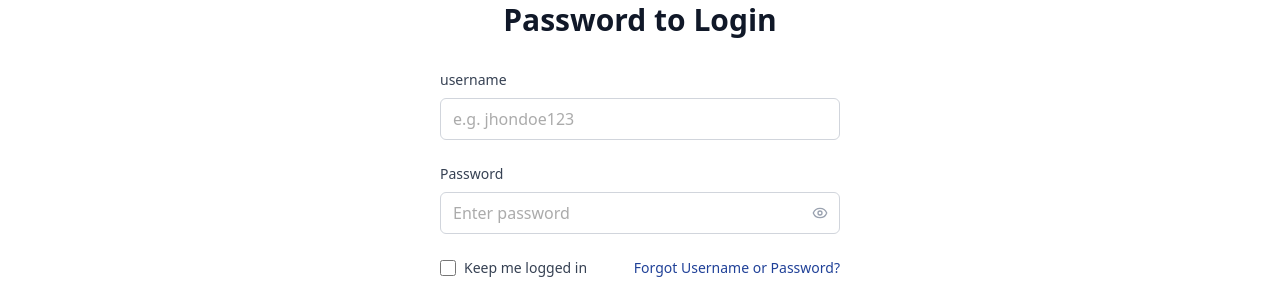
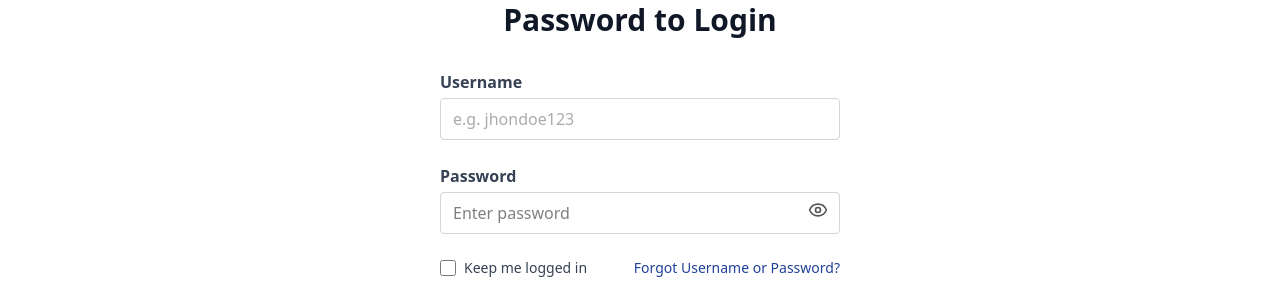
Before and after one commit to jahidpolygontech/PEP, a Next.js app: page / in a window 1280 px wide. Shown: the part 138-422 px from the top of the page. Built offline with nearby package versions, Linux system fonts and the light colour scheme.

Commit message:
➕ Add text adn passwordfield
Type(s): ADD

Issue(s):
- JIRA: nia

```diff
--- a/src/app/(without-sidebar)/login/components/LoginForm.tsx
+++ b/src/app/(without-sidebar)/login/components/LoginForm.tsx
@@ -1,12 +1,11 @@
 "use client";
-
 import PrimaryBtn from "@/components/button/PrimaryButton";
-import PrimaryInput from "@/components/input/PrimaryInput";
+import Checkbox from "@/components/checkbox/CheckBox";
 import Link from "next/link";
 import { useState } from "react";
 import { HelpSection } from "./HelpSection";
-import Checkbox from "@/components/checkbox/CheckBox";
-
+import TextField from "@/components/custom-input/TextField";
+import PasswordField from "@/components/custom-input/PasswordField";
 
 export function LoginForm() {
   const [formData, setFormData] = useState({
@@ -29,31 +28,28 @@ export function LoginForm() {
   };
 
   return (
-    <div className="w-full max-w-md mx-auto p-6 ">
+    <div className="w-full max-w-md mx-auto p-6">
       <div className="text-center mb-8">
-        <h1
-          className="text-3xl
-         font-semibold text-gray-900"
-        >
+        <h1 className="text-3xl font-semibold text-gray-900">
           Enter Your Username and Password to Login
         </h1>
       </div>
 
       <form onSubmit={handleSubmit} className="space-y-6">
-        <PrimaryInput
-          label="username"
+        <TextField
+          label="Username"
           name="username"
           placeholder="e.g. jhondoe123"
           value={formData.username}
           onChange={handleInputChange}
         />
 
-        <PrimaryInput
+        <PasswordField
           label="Password"
-          showPasswordToggle
           name="password"
           placeholder="Enter password"
           value={formData.password}
+          onChange={handleInputChange}
         />
 
         <div className="flex flex-wrap text-sm items-center justify-between">
@@ -69,14 +65,17 @@ export function LoginForm() {
           </Link>
         </div>
 
-        <PrimaryBtn type="submit" className="w-full" size="lg" variant="primary">
+        <PrimaryBtn
+          type="submit"
+          className="w-full"
+          size="lg"
+          variant="primary"
+        >
           Login
         </PrimaryBtn>
 
         <div className="text-center">
-          <span className="text-sm text-gray-600">
-            Don&apos;t have account?{" "}
-          </span>
+          <span className="text-sm text-gray-600">Don&apos;t have account? </span>
           <Link href="/" className="text-primary hover:underline">
             Create Account
           </Link>
--- /dev/null
+++ b/src/components/custom-input/PasswordField.tsx
@@ -0,0 +1,49 @@
+"use client";
+
+import { Eye, EyeOff } from "lucide-react";
+import { useState } from "react";
+
+interface PasswordFieldProps {
+  label: string;
+  name: string;
+  placeholder?: string;
+  value: string;
+  onChange: (e: React.ChangeEvent<HTMLInputElement>) => void;
+}
+
+const PasswordField: React.FC<PasswordFieldProps> = ({
+  label,
+  name,
+  placeholder,
+  value,
+  onChange,
+}) => {
+  const [showPassword, setShowPassword] = useState(false);
+
+  return (
+    <div className="flex flex-col relative">
+      <label htmlFor={name} className="mb-1 font-semibold text-gray-700">
+        {label}
+      </label>
+      <input
+        id={name}
+        type={showPassword ? "text" : "password"}
+        name={name}
+        placeholder={placeholder}
+        value={value}
+        onChange={onChange}
+        className="border border-gray-300 rounded px-3 py-2 focus:outline-none focus:ring-2 focus:ring-primary"
+      />
+      <button
+        type="button"
+        onClick={() => setShowPassword((prev) => !prev)}
+        className="absolute right-3 top-9 text-gray hover:text-primary"
+        aria-label={showPassword ?"Show password" : "Hide password" }
+      >
+        {showPassword ? <EyeOff size={20} /> : <Eye size={20} />}
+      </button>
+    </div>
+  );
+};
+
+export default PasswordField;
--- /dev/null
+++ b/src/components/custom-input/TextField.tsx
@@ -0,0 +1,38 @@
+"use client";
+
+import React from "react";
+
+interface TextFieldProps {
+  label: string;
+  name: string;
+  placeholder?: string;
+  value: string;
+  onChange: (e: React.ChangeEvent<HTMLInputElement>) => void;
+}
+
+const TextField: React.FC<TextFieldProps> = ({
+  label,
+  name,
+  placeholder,
+  value,
+  onChange,
+}) => {
+  return (
+    <div className="flex flex-col">
+      <label htmlFor={name} className="mb-1 font-semibold text-gray-700">
+        {label}
+      </label>
+      <input
+        id={name}
+        type="text"
+        name={name}
+        placeholder={placeholder}
+        value={value}
+        onChange={onChange}
+        className="border border-gray-300 rounded px-3 text-gray py-2 focus:outline-none focus:ring-2 focus:ring-primary"
+      />
+    </div>
+  );
+};
+
+export default TextField;
--- a/src/components/input/PrimaryInput.tsx
+++ /dev/null
@@ -1,55 +0,0 @@
-"use client"
-
-import React, { useState } from "react"
-import { Eye, EyeOff } from "lucide-react"
-
-type InputProps = {
-  label?: string
-  showPasswordToggle?: boolean
-  type?: string
-  name?: string
-  value?: string
-  placeholder?: string
-  onChange?: (e: React.ChangeEvent<HTMLInputElement>) => void
-  className?: string
-}
-
-export default function PrimaryInput({
-  label,
-  showPasswordToggle = false,
-  type = "text",
-  name,
-  value,
-  placeholder,
-  onChange,
-  className = "",
-}: InputProps) {
-  const [showPassword, setShowPassword] = useState(false)
-  const inputType = showPasswordToggle ? (showPassword ? "text" : "password") : type
-
-  return (
-    <div className="space-y-2 text-gray">
-      {label && <label className="block text-sm font-medium text-gray-700">{label}</label>}
-      <div className="relative">
-        <input
-          type={inputType}
-          name={name}
-          value={value}
-          placeholder={placeholder}
-          onChange={onChange}
-          className={`w-full px-3 py-2 border border-gray-300 rounded-md focus:outline-none focus:ring-2 focus:ring-blue-500 focus:border-transparent ${className}`}
-        />
-        {showPasswordToggle && (
-          <button
-            type="button"
-            onClick={() => setShowPassword(!showPassword)}
-            className="absolute right-3 top-1/2 transform -translate-y-1/2 text-gray-400 hover:text-gray-600"
-            tabIndex={-1}
-          >
-            {showPassword ? <EyeOff className="h-4 w-4" /> : <Eye className="h-4 w-4" />}
-          </button>
-        )}
-      </div>
-    </div>
-  )
-}
```
